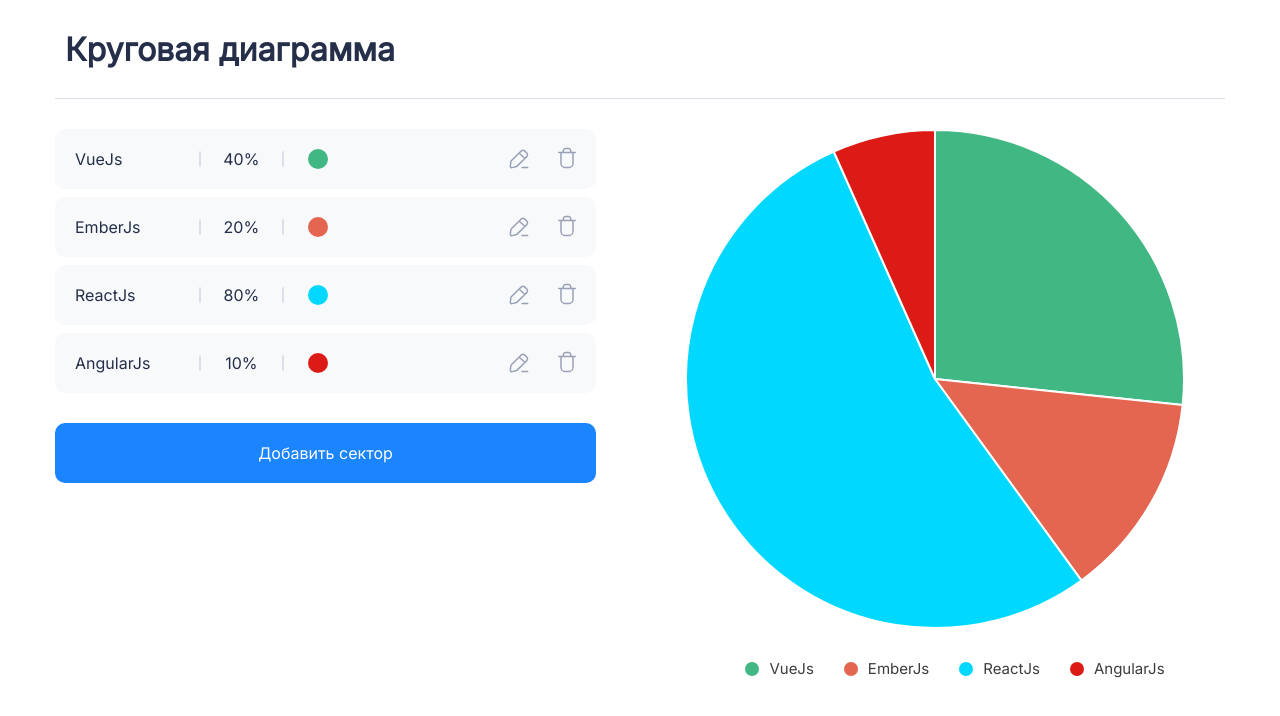
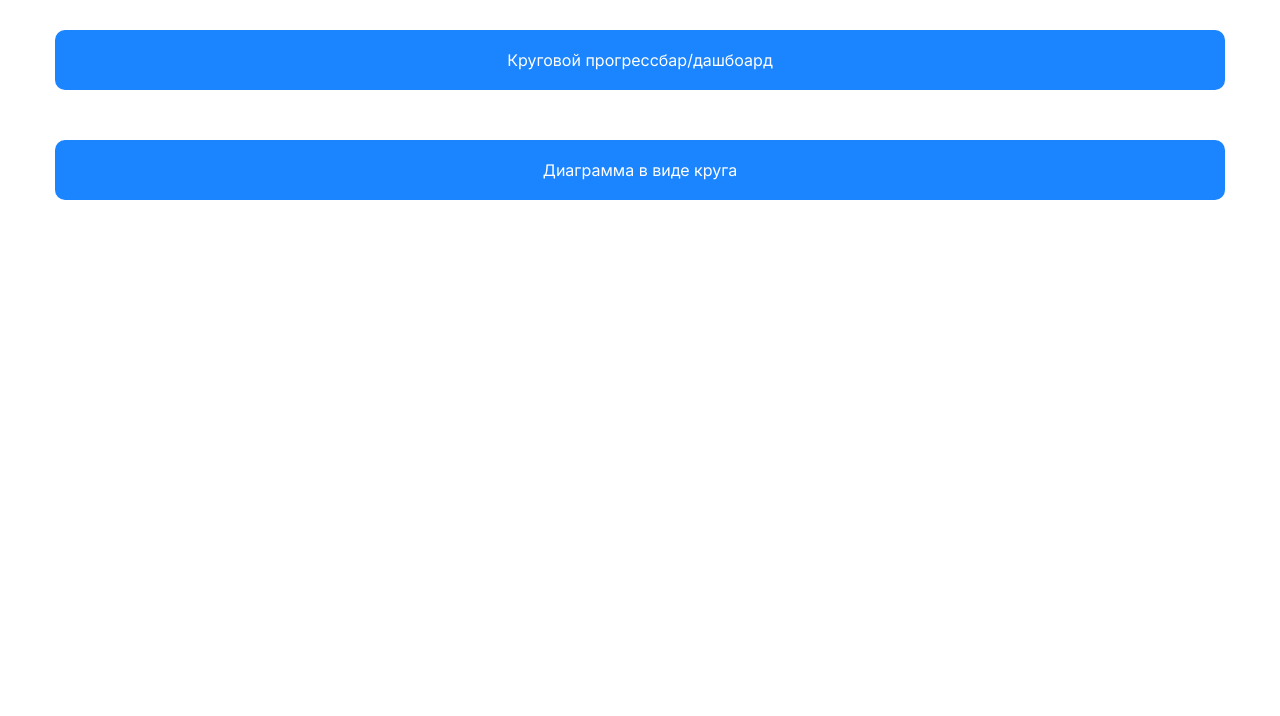
Before and after one commit to alvarSQ/ProgressBarCircular-, a Vue app: page / in a window 1280 px wide. Shown: the top 716 px of the page. Built offline with nearby package versions, Linux system fonts and the light colour scheme; the HTML template or start-up script is replaced by a standard one; what vue3-colorpicker would draw is missing.

Commit message:
сделал общую страницу с возможностью выбора

```diff
--- a/src/components/CircleDiagram.vue
+++ b/src/components/CircleDiagram.vue
@@ -1,4 +1,5 @@
 <template>
+  <div class="container">
   <div class="title">
     <span>Круговая диаграмма</span>
   </div>
@@ -104,6 +105,7 @@
     :isAddSector="isAddSector"
     :sendDataLabel="sendDataLabel"
   />
+  </div>
 </template>
 
 <script setup lang="ts">
--- a/src/components/PBDControl.vue
+++ b/src/components/PBDControl.vue
@@ -1,4 +1,5 @@
 <template>
+    <div class="container">
     <div class="center">
         <ProgressBarCircl :valNum='valNum' :isDashBar='isDashBar' :conditionBarCurr="conditionBarCurr" />
         <div class="controls">
@@ -10,6 +11,7 @@
             <button @click="conditionBarSetup($event)">warning</button>
             <button @click="conditionBarSetup($event)">error</button>
         </div>
+    </div>
     </div>
 </template>
 
--- a/src/router/index.ts
+++ b/src/router/index.ts
@@ -1,5 +1,7 @@
 import { createRouter, createWebHistory } from 'vue-router'
 import HomeMain from '@/views/HomeMain.vue'
+import PBDControl from '@/components/PBDControl.vue'
+import CircleDiagram from '@/components/CircleDiagram.vue'
 
 const router = createRouter({
   history: createWebHistory(import.meta.env.BASE_URL),
@@ -8,6 +10,16 @@
       path: '/',
       name: 'home',
       component: HomeMain
+    },
+    {
+      path: '/progress-bar-control',
+      name: 'ProgressBarControl',
+      component: PBDControl
+    },
+    {
+      path: '/circle-diagram',
+      name: 'CircleDiagram',
+      component: CircleDiagram
     }
   ],
 })
--- a/src/views/HomeMain.vue
+++ b/src/views/HomeMain.vue
@@ -1,15 +1,17 @@
 <template>
     <div class="wrapper">
         <div class="container">
-
-            <!-- <PBDControl /> -->
-            <CircleDiagram />
+        <div class="btn" @click="goPBDControl">Круговой прогрессбар/дашбоард </div>
+        <div class="btn" style="margin-top: 50px;" @click="goCircleDiagram">Диаграмма в виде круга </div>
         </div>
     </div>
 </template>
 
 <script setup lang="ts">
-import PBDControl from '@/components/PBDControl.vue'
-import CircleDiagram from '@/components/CircleDiagram.vue'
+import { useRouter } from 'vue-router'
 
+const router = useRouter()
+
+const goPBDControl = () => router.push({ name: 'ProgressBarControl' })
+const goCircleDiagram = () => router.push({ name: 'CircleDiagram' })
 </script>
```
